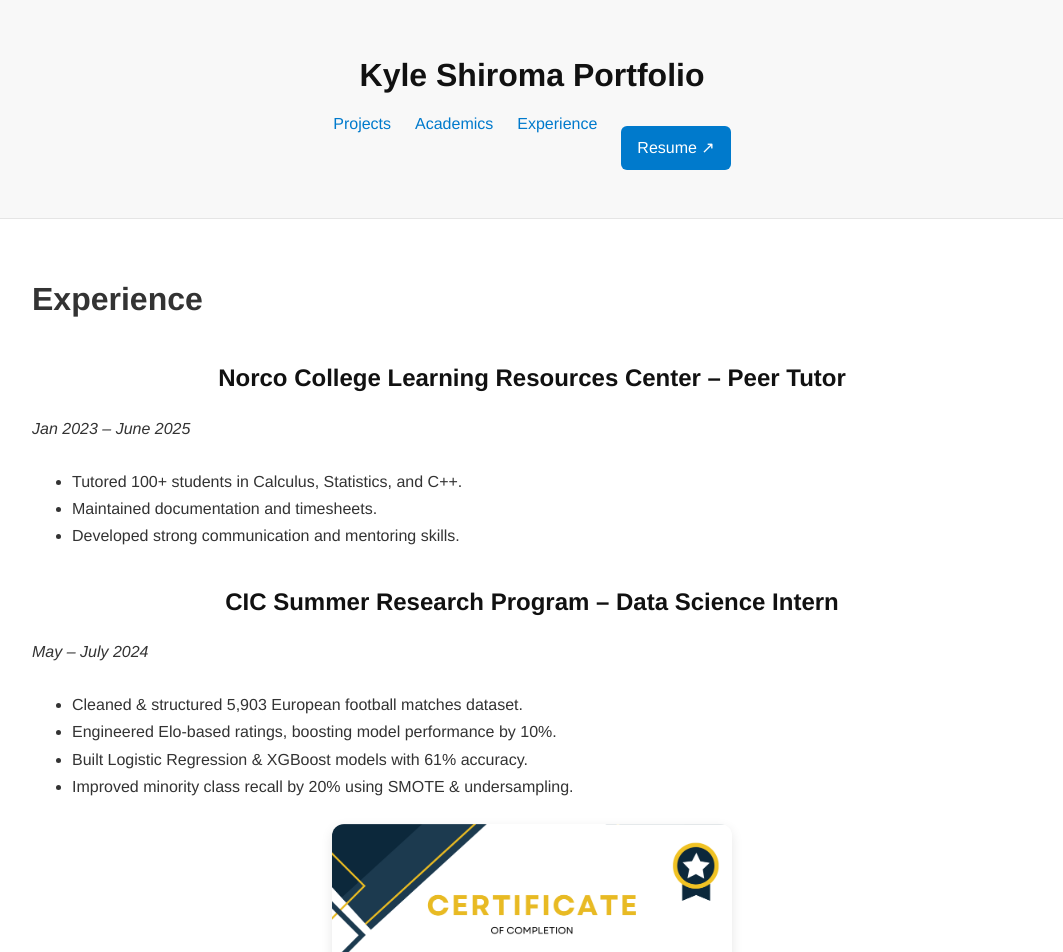
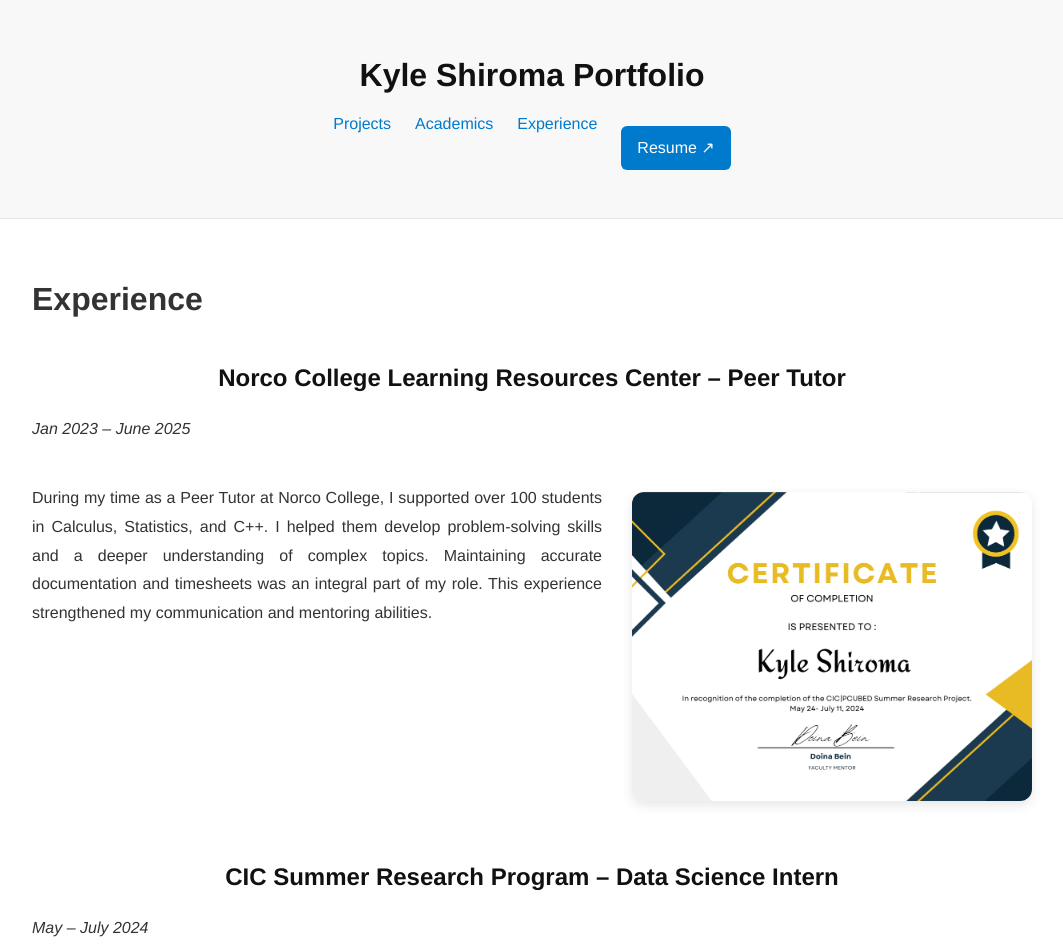
Before and after one commit to k-shiroma-code/k-shiroma-code.github.io, a Jekyll site: the page built from experience.md, in a window 1280 px wide. Shown: the top 952 px of the page, without its empty margins (108-1171 px from the left). Built offline with Jekyll 4.4.1, drawn with Linux system fonts in a browser that asks for light colours; some of the changed text lies outside the part shown; grey boxes are pictures that could not be loaded.

Commit message:
Update experience.md

```diff
--- a/experience.md
+++ b/experience.md
@@ -8,17 +8,26 @@
 
 ## Norco College Learning Resources Center – Peer Tutor
 *Jan 2023 – June 2025*
-- Tutored 100+ students in Calculus, Statistics, and C++.
-- Maintained documentation and timesheets.
-- Developed strong communication and mentoring skills.
+
+<div style="display: flex; align-items: flex-start; gap: 30px; margin: 20px 0;">
+  <div style="flex: 1; min-width: 300px;">
+    <p>During my time as a Peer Tutor at Norco College, I supported over 100 students in Calculus, Statistics, and C++. I helped them develop problem-solving skills and a deeper understanding of complex topics. Maintaining accurate documentation and timesheets was an integral part of my role. This experience strengthened my communication and mentoring abilities.</p>
+  </div>
+
+  <div style="flex: 0 0 400px;">
+    <img src="{{ site.baseurl }}/assets/img/CSUF_DS.png" alt="Tutoring Experience" style="border-radius:12px; width:100%;">
+  </div>
+</div>
 
 ## CIC Summer Research Program – Data Science Intern
 *May – July 2024*
-- Cleaned & structured 5,903 European football matches dataset.
-- Engineered Elo-based ratings, boosting model performance by 10%.
-- Built Logistic Regression & XGBoost models with 61% accuracy.
-- Improved minority class recall by 20% using SMOTE & undersampling.
 
-<p align="center">
-  <img src="{{ site.baseurl }}/assets/img/CSUF_DS.png" alt="Description of Image" style="border-radius:12px; width:400px;">
-</p>
+<div style="display: flex; align-items: flex-start; gap: 30px; margin: 20px 0;">
+  <div style="flex: 1; min-width: 300px;">
+    <p>As a Data Science Intern for the CIC Summer Research Program, I cleaned and structured 5,903 European football match records. I engineered Elo-based ratings, improving model performance by 10%. I built Logistic Regression and XGBoost models achieving 61% accuracy and enhanced minority-class recall by 20% using SMOTE and undersampling. This experience reinforced my skills in data cleaning, feature engineering, and predictive modeling.</p>
+  </div>
+
+  <div style="flex: 0 0 400px;">
+    <img src="{{ site.baseurl }}/assets/img/CSUF_DS_2.png" alt="CIC Summer Research Project" style="border-radius:12px; width:100%;">
+  </div>
+</div>
```
